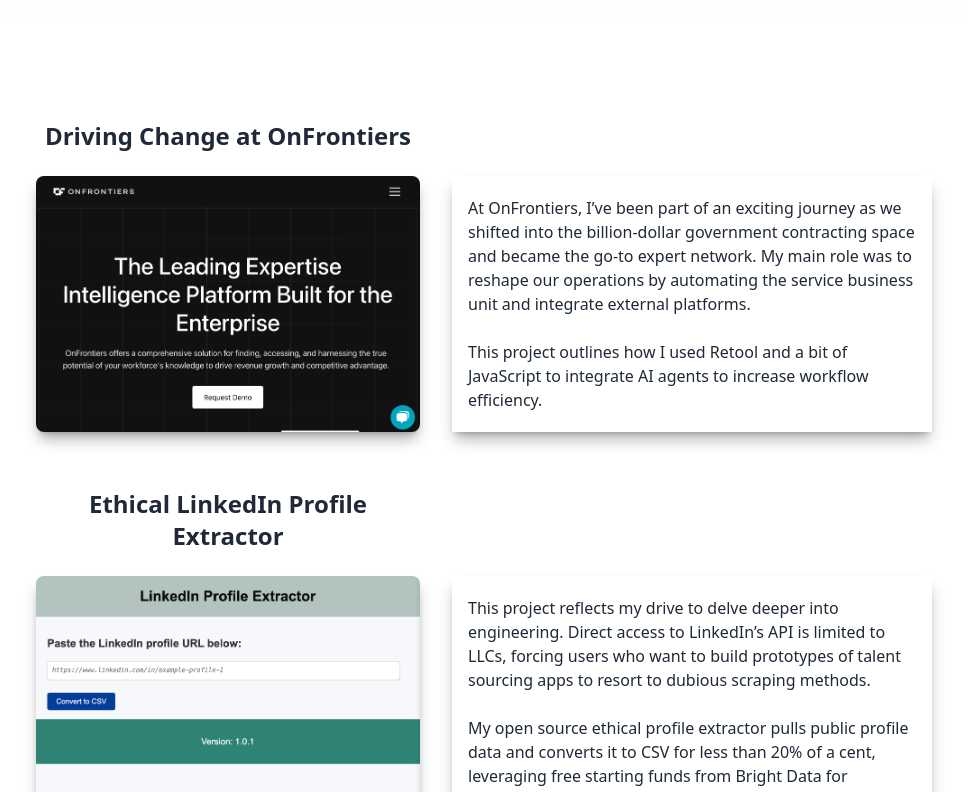
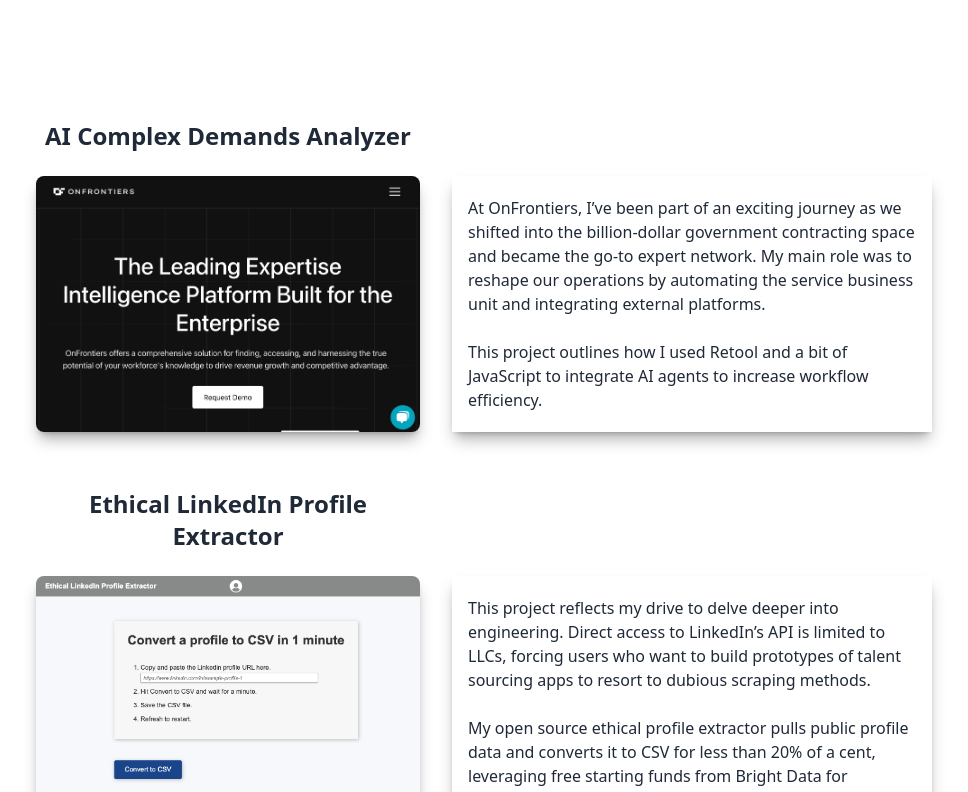
Before and after one commit to borgesenioc/react-resume-enio, a Next.js app: page / in a window 1280 px wide. Shown: the part 1420-2212 px from the top of the page, without its empty margins (156-1124 px from the left). Built offline with nearby package versions, Linux system fonts and the light colour scheme.

Commit message:
Update portfolio image for the ethical extractor

```diff
--- a/src/data/data.tsx
+++ b/src/data/data.tsx
@@ -5,10 +5,10 @@ import InstagramIcon from '../components/Icon/InstagramIcon';
 import LinkedInIcon from '../components/Icon/LinkedInIcon';
 import profilepic from '../images/enio2024.png';
 import testimonialImage from '../images/gray-to-white.webp';
-import porfolioImage4 from '../images/portfolio/ai-chatbot.png';
-import porfolioImage8 from '../images/portfolio/ethical-scraper.png';
+/** import porfolioImage4 from '../images/portfolio/ai-chatbot.png'; */
+import porfolioImage8 from '../images/portfolio/ethical-extractor.png';
 import porfolioImage10 from '../images/portfolio/onfrontiers-home.png';
-import porfolioImage2 from '../images/portfolio/portfolio-website.png';
+/** import porfolioImage2 from '../images/portfolio/portfolio-website.png'; */
 import heroImage from '../images/white-20-to-strong-gray.webp';
 import {
   About,
@@ -110,8 +110,8 @@ export const aboutData: About = {
  */
 export const portfolioItems: PortfolioItem[] = [
   {
-    title: 'Driving Change at OnFrontiers',
-    description: `At OnFrontiers, I’ve been part of an exciting journey as we shifted into the billion-dollar government contracting space and became the go-to expert network. My main role was to reshape our operations by automating the service business unit and integrate external platforms.
+    title: 'AI Complex Demands Analyzer',
+    description: `At OnFrontiers, I’ve been part of an exciting journey as we shifted into the billion-dollar government contracting space and became the go-to expert network. My main role was to reshape our operations by automating the service business unit and integrating external platforms.
 
     This project outlines how I used Retool and a bit of JavaScript to integrate AI agents to increase workflow efficiency.`,
     url: 'https://web-project-homeland-mu.vercel.app',
@@ -127,6 +127,7 @@ export const portfolioItems: PortfolioItem[] = [
     image: porfolioImage8,
     link: 'https://www.notion.so/Ethical-LinkedIn-Profile-Extractor-1a271944a43b80698fc7ea62070d24fd',
   },
+  /**
   {
     title: 'Responsive personal website',
     description: `New web developers often struggle to showcase their skills in a crowded market, and many portfolio sites miss the mark by not highlighting what recruiters truly care about.
@@ -145,6 +146,7 @@ export const portfolioItems: PortfolioItem[] = [
     image: porfolioImage4,
     link: 'http://onfrontiers.com',
   },
+   */
 ];
 
 /**
```
Also changed, not shown: src/images/portfolio/ethical-extractor.png (added).
